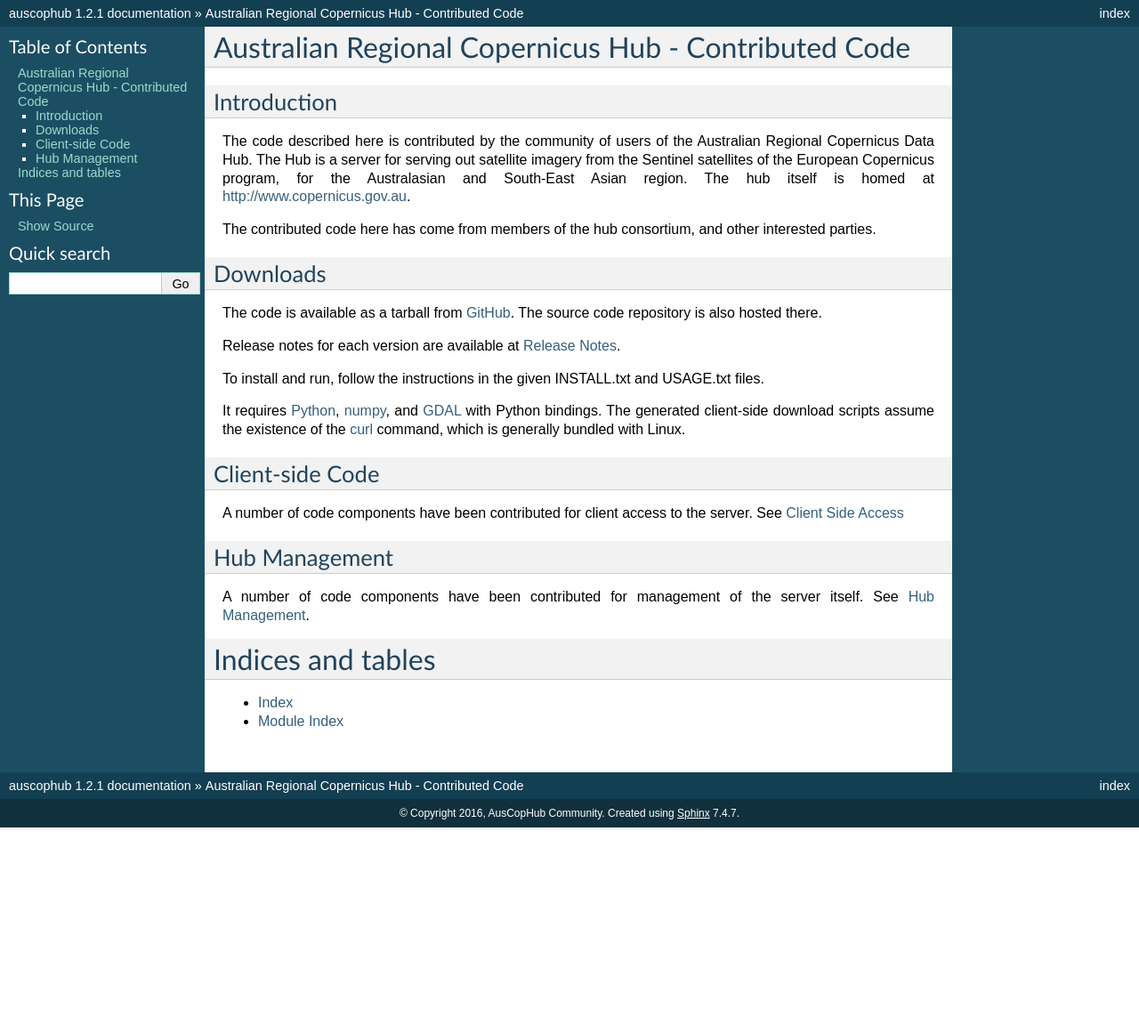
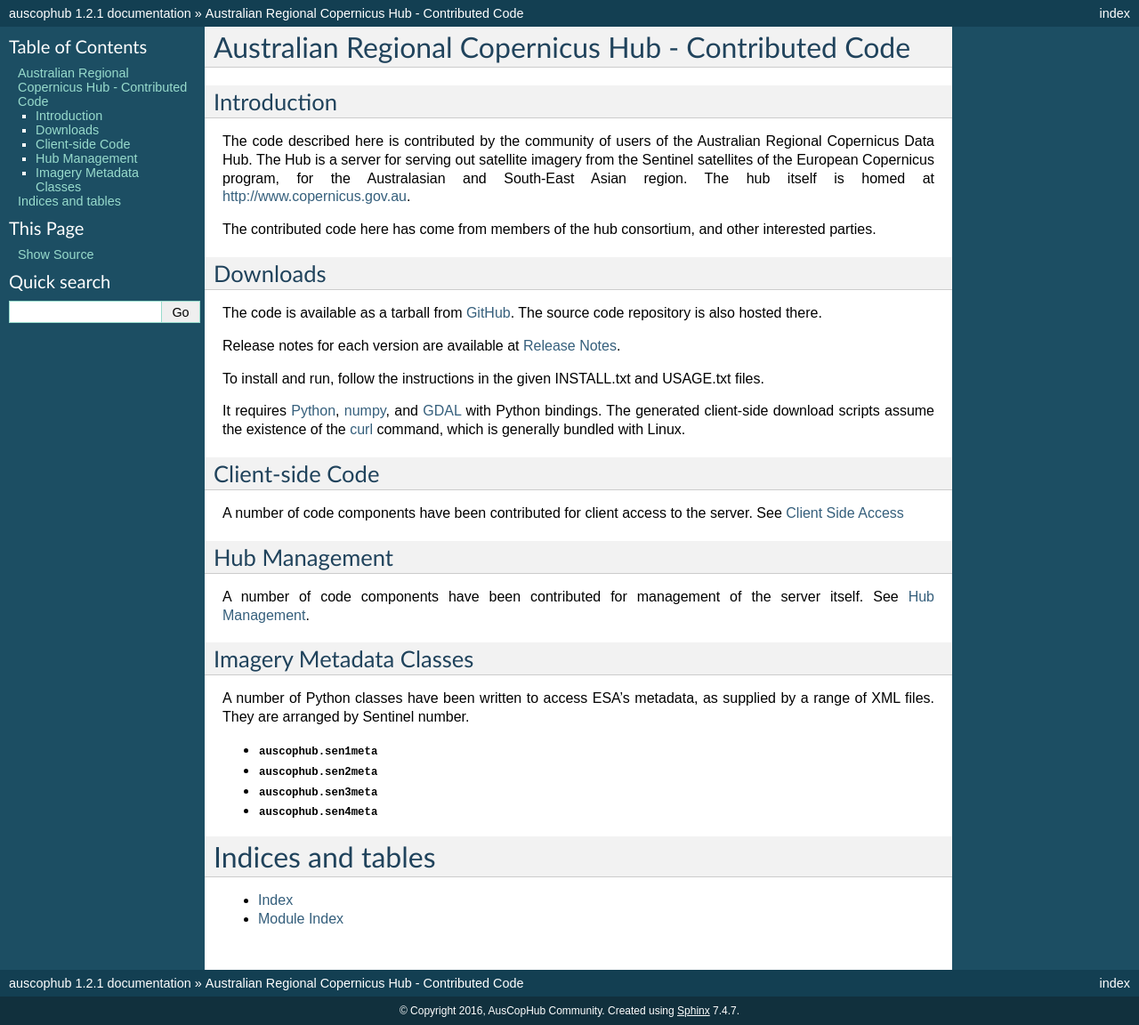
Before and after one commit to CopernicusAustralasia/auscophub, a Sphinx documentation site: the page built from doc/source/index.rst, in a window 1280 px wide. Shown: the whole page at 89% size. Built offline with Sphinx 7.4.7, drawn with Linux system fonts in a browser that asks for light colours; before the commit the page ends 930 px from its top, so only the background shows below that.

Commit message:
Attempting to include doc for metadata class modules

```diff
--- a/doc/source/index.rst
+++ b/doc/source/index.rst
@@ -39,6 +39,17 @@ Hub Management
 A number of code components have been contributed for management of the server itself.
 See :doc:`hubmgmnt`.
 
+Imagery Metadata Classes
+------------------------
+
+A number of Python classes have been written to access ESA's metadata, as supplied by
+a range of XML files. They are arranged by Sentinel number.
+
+* :mod:`auscophub.sen1meta`
+* :mod:`auscophub.sen2meta`
+* :mod:`auscophub.sen3meta`
+* :mod:`auscophub.sen4meta`
+
 
 Indices and tables
 ==================
```
